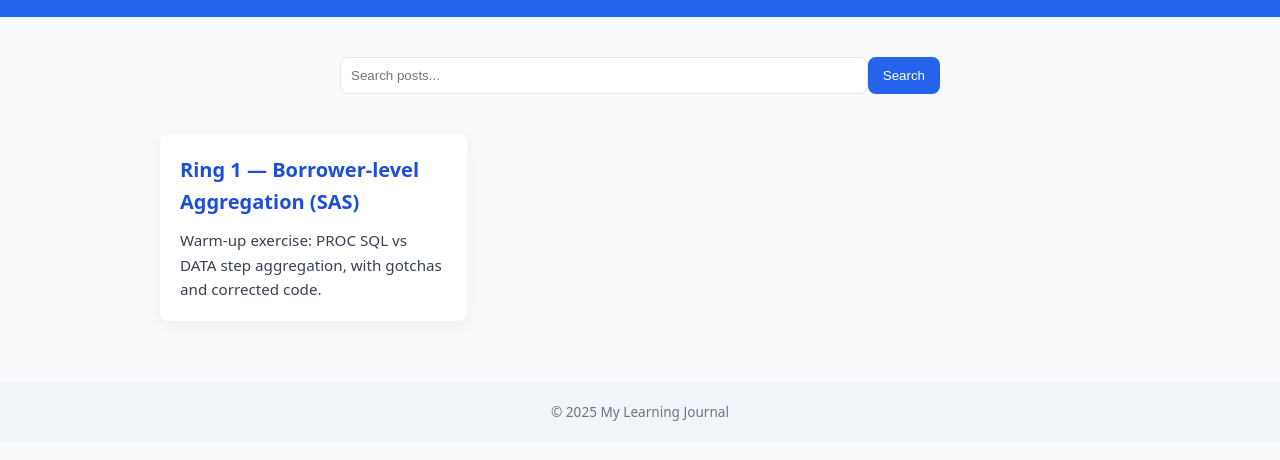
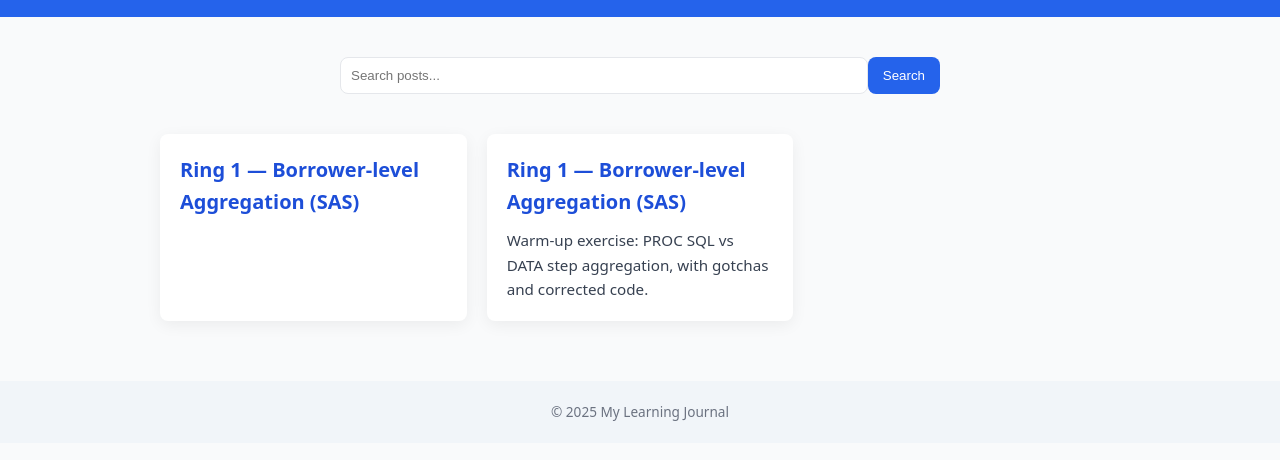
Before and after one commit to Aether-ious/my-learning-journal, a plain HTML site: page index.html in a window 1280 px wide. Shown: the part 102-562 px from the top of the page. Drawn offline with Linux system fonts and the light colour scheme.

Commit message:
Update index.html

```diff
--- a/index.html
+++ b/index.html
@@ -35,9 +35,12 @@
   <div class="grid" id="postGrid">
     <a href="posts/ring-1-refresher.html" class="card">
       <h2>Ring 1 — Borrower-level Aggregation (SAS)</h2>
+    </a>
+    <!-- Additional post cards can be added here -->
+     <a href="posts/ring-1-refresher v2.html" class="card">
+      <h2>Ring 1 — Borrower-level Aggregation (SAS)</h2>
       <p>Warm-up exercise: PROC SQL vs DATA step aggregation, with gotchas and corrected code.</p>
     </a>
-    <!-- Additional post cards can be added here -->
   </div>
 
   <footer>
```
